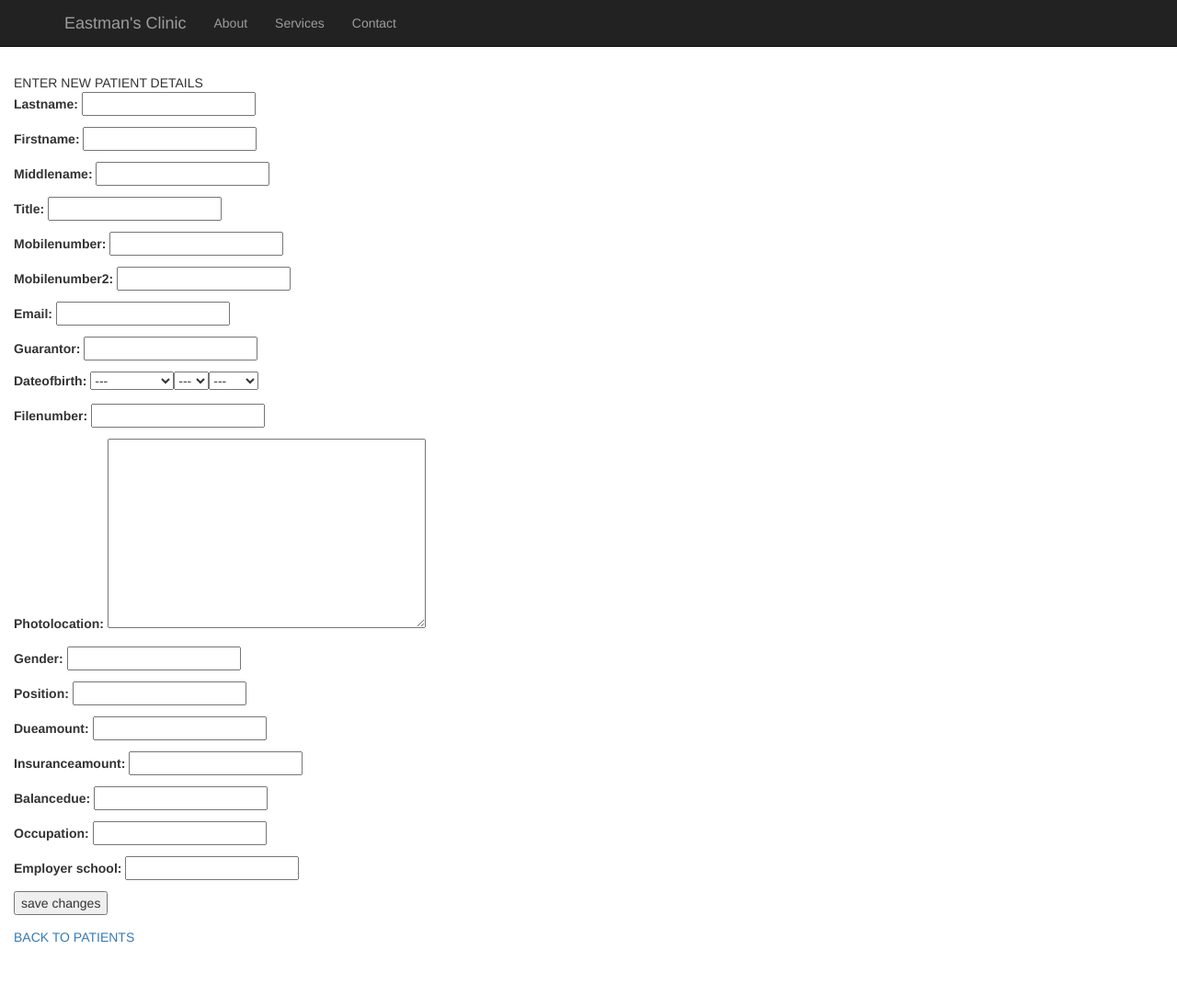
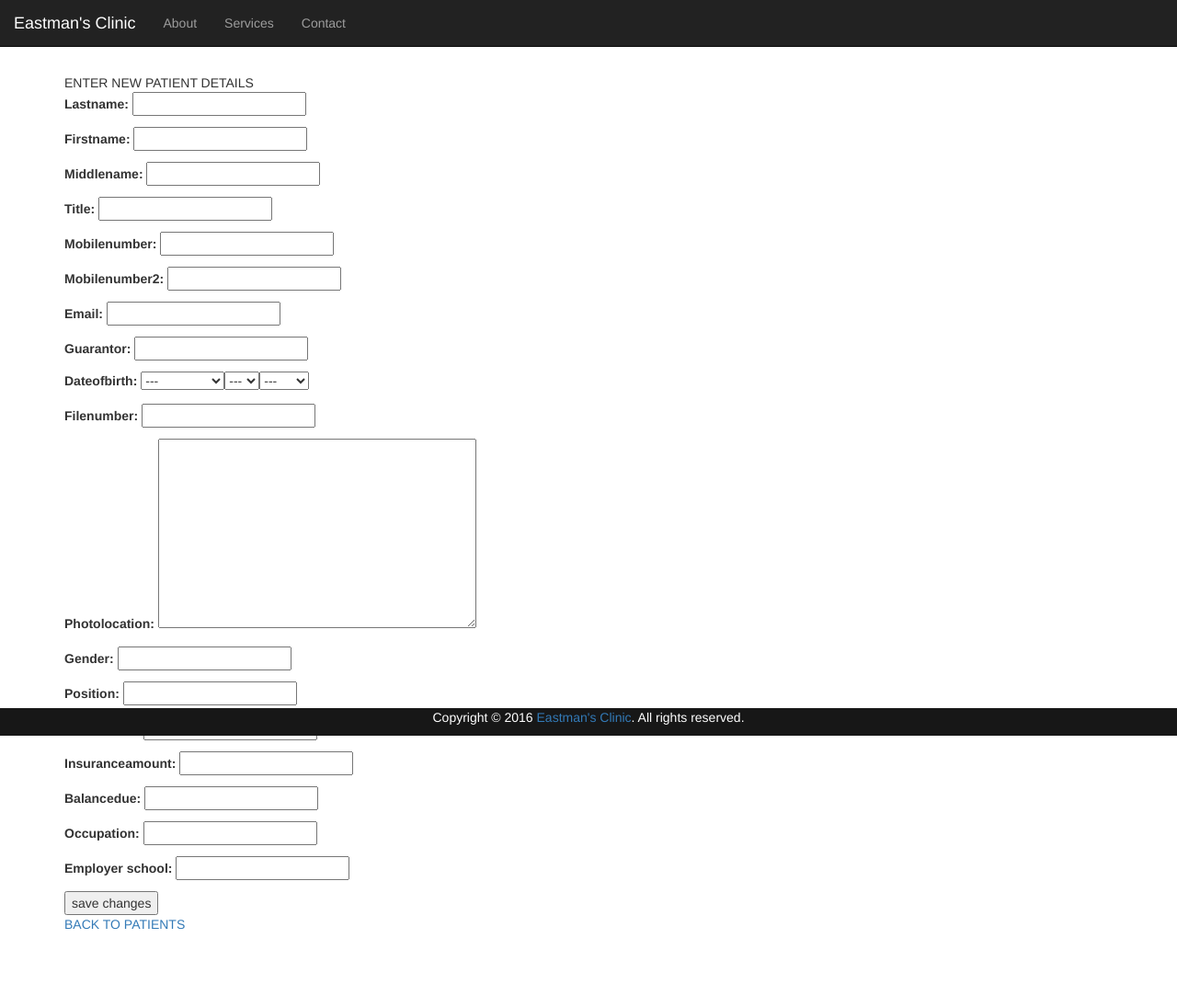
Before and after one commit to davidnjakai/eastman2, a Django app: page /clinic/add/ in a window 1280 px wide. Shown: the whole page at 92% size. Before the commit the page ends 1025 px from the top, so only its background shows below. Run offline with Django 3.2, Linux system fonts and the light colour scheme; some libraries are stand-ins or nearby versions.

Commit message:
organize templates in blocks and add copyright footer

```diff
--- a/clinic/templates/clinic/base.html
+++ b/clinic/templates/clinic/base.html
@@ -1,10 +1,30 @@
+<!DOCTYPE html>
+<html>
+<head>
+
+{% block title %}
+{% endblock %}
+
 <link rel="stylesheet" href="//maxcdn.bootstrapcdn.com/bootstrap/3.3.1/css/bootstrap.min.css"/>
+<style>
+	.footer {
+		position:fixed;
+		bottom:0px;
+		height:30px;
+		width:100%;
+		background-color:#171717;
+		color:white;
+	}
+</style>
+</head>
+
+<body>
+
 <nav class="navbar navbar-inverse navbar-fixed-top" role="navigation">
-	<div class="container">
-            <!-- Brand and toggle get grouped for better mobile display -->
 		<div class="navbar-header">
 			<a class="navbar-brand" href = "{% url 'clinic:index' %}">Eastman's Clinic</a>
 		</div>
+
 		<div class="collapse navbar-collapse">
 			<ul class="nav navbar-nav">
 				<li>
@@ -19,6 +39,18 @@
 			</ul>
 		</div>
 </nav>
+
 <br><br><br><br>
+<div class="container">
 	{% block content %}
 	{% endblock%}
+</div>
+
+<br><br><br><br>
+</body>
+
+<footer class="footer">
+	<center>Copyright &copy; 2016 <a href="{% url 'clinic:index' %}">Eastman's Clinic</a>. All rights reserved.</center>
+</footer>
+
+</html>
--- a/clinic/templates/clinic/edit.html
+++ b/clinic/templates/clinic/edit.html
@@ -1,6 +1,10 @@
 {% extends "clinic/base.html" %}
+
+{% block title %}
+	<title>Patient Details</title>
+{%endblock%}
+
 {% block content %}
-<div class = "container-fluid">
 	{% if patients %}
 		{{ patients.firstname }} {{ patients.lastname }}
 		<form action = "{% url 'clinic:patdetails' patients.patid %}" method = "POST" >
@@ -8,10 +12,10 @@
 		ENTER NEW PATIENT DETAILS
 		<form action = "{% url 'clinic:add' %}" method = "POST" >
 	{% endif %}
+
 	{% csrf_token %}
 	{{ form.as_p }}
 	<input type = "submit" value = "save changes" />
 	</form>
 	<a href = "{% url 'clinic:index' %}"> BACK TO PATIENTS </a>
-</div>
 {% endblock %}
--- a/clinic/templates/clinic/index.html
+++ b/clinic/templates/clinic/index.html
@@ -1,4 +1,9 @@
 {% extends "clinic/base.html" %}
+
+{% block title %}
+	<title>Eastman's clinic</title>
+{% endblock %}
+
 {% block content %}
 	<a href = "{% url 'clinic:add' %}"> ADD PATIENT </a>
 	{% if patients_list %}
```
Also changed, not shown: clinic/templates/clinic/deleted.html (+7 -2 lines), clinic/templates/clinic/detail.html (+7 -0 lines). Lines whose indentation alone changed are shown as unchanged.
